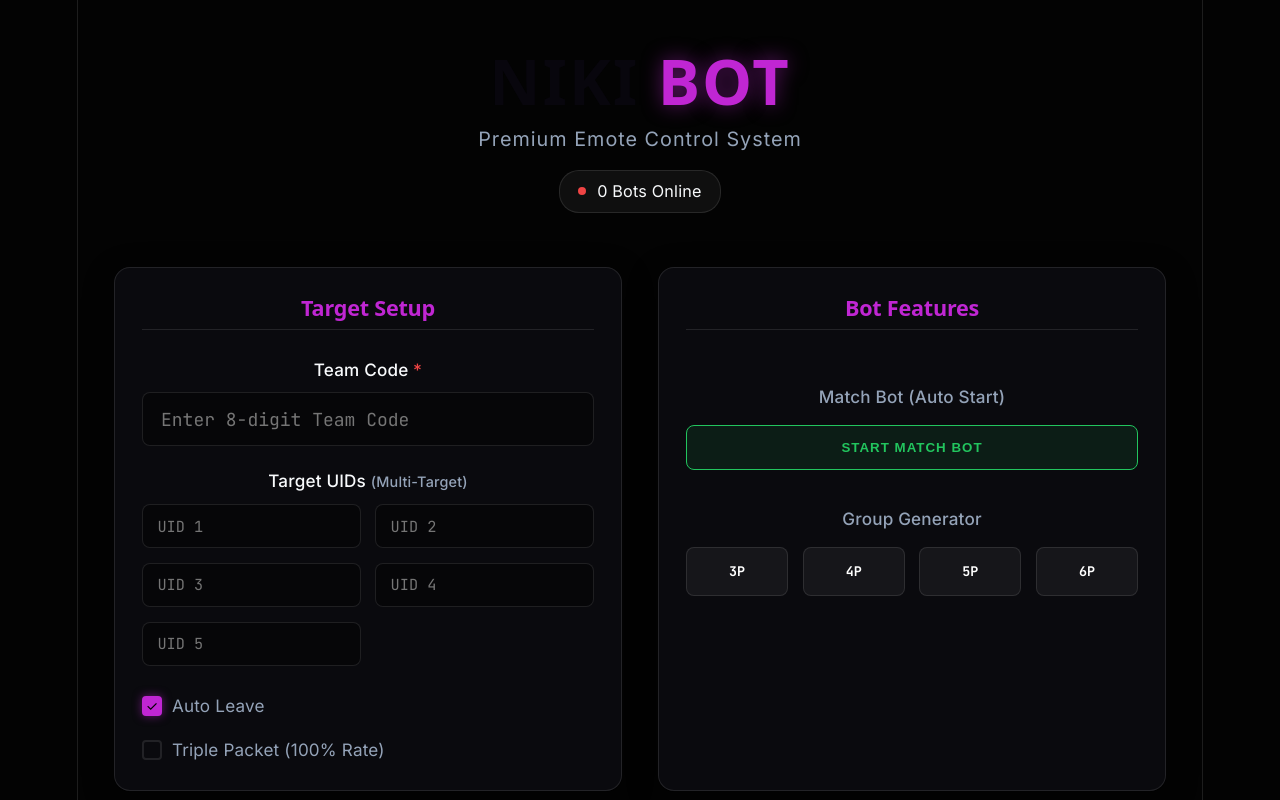
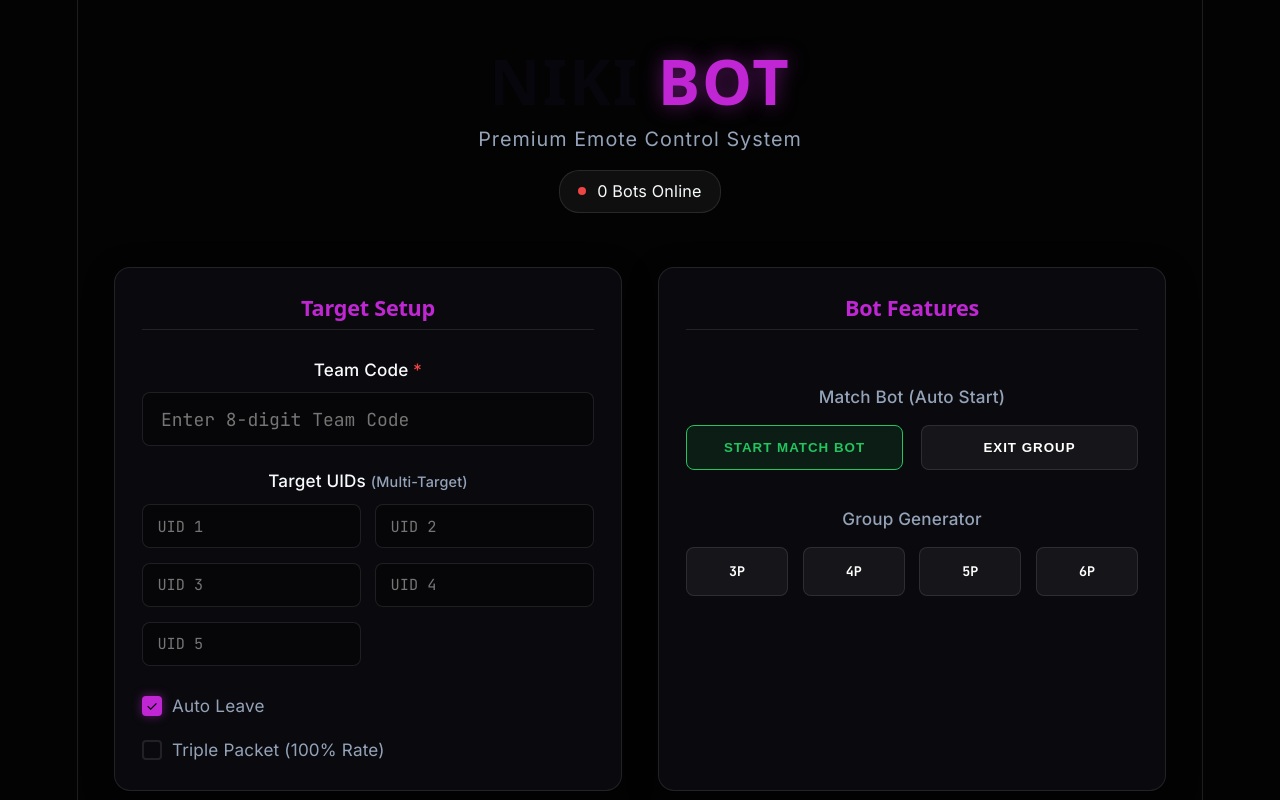
Before and after one commit to rakibkumar151/ffbotsweb, a React app: page / in a window 1280 px wide. Shown: the top 800 px of the page. Built offline with nearby package versions, Linux system fonts and the light colour scheme; no server answers; the HTML template or start-up script is replaced by a standard one.

Commit message:
Add files via upload

```diff
--- a/src/App.css
+++ b/src/App.css
@@ -512,6 +512,18 @@ input[type="text"]:focus {
   box-shadow: 0 0 15px rgba(239, 68, 68, 0.4);
 }
 
+.action-btn.exit {
+  background: rgba(255, 255, 255, 0.05);
+  border-color: var(--border);
+  color: white;
+}
+
+.action-btn.exit:hover:not(:disabled) {
+  background: white;
+  color: black;
+  box-shadow: 0 0 15px rgba(255, 255, 255, 0.4);
+}
+
 .grid-buttons {
   display: grid;
   grid-template-columns: repeat(4, 1fr);
--- a/src/App.jsx
+++ b/src/App.jsx
@@ -118,6 +118,21 @@ function App() {
     }
   };
 
+  const handleLeave = async () => {
+    setLoadingAction('leave');
+    addLog('Requesting Bot to Leave Squad...', 'warning');
+    try {
+      const response = await fetch('https://ffbots-1.onrender.com/api/leave', { method: 'POST' });
+      const data = await response.json();
+      if (!response.ok || data.error) throw new Error(data.error);
+      addLog('✅ Exit command sent!', 'success');
+    } catch (error) {
+      addLog(`❌ Error: ${error.message}`, 'error');
+    } finally {
+      setLoadingAction(null);
+    }
+  };
+
   return (
     <div className="app-container">
       <div className="glow-circle top-left"></div>
@@ -210,6 +225,13 @@ function App() {
                   {loadingAction === 'auto-stop' ? 'Stopping...' : 'Stop Match Bot'}
                 </button>
               )}
+              <button
+                className="action-btn exit"
+                onClick={handleLeave}
+                disabled={loadingAction !== null}
+              >
+                {loadingAction === 'leave' ? 'Leaving...' : 'Exit Group'}
+              </button>
             </div>
           </div>
 
```
